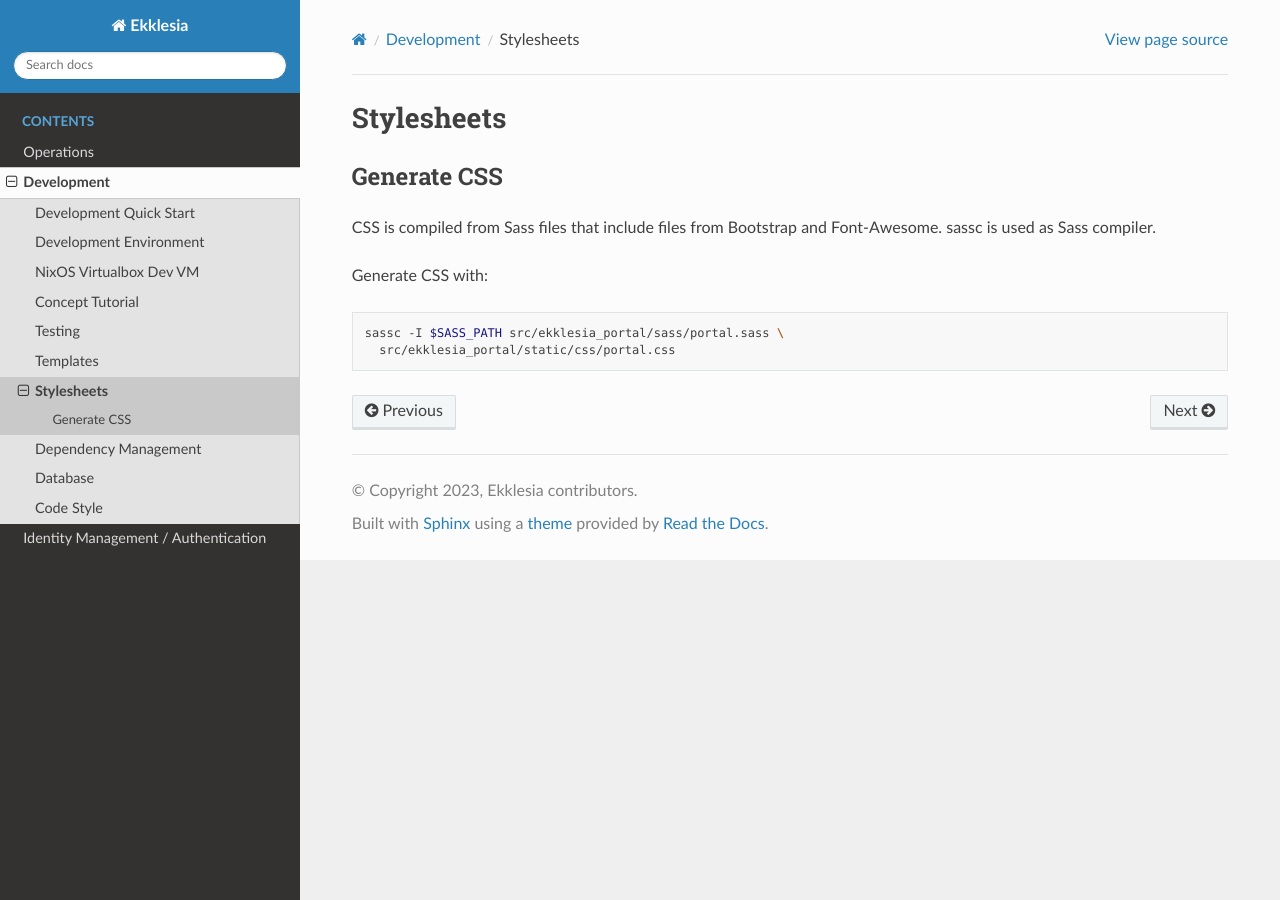
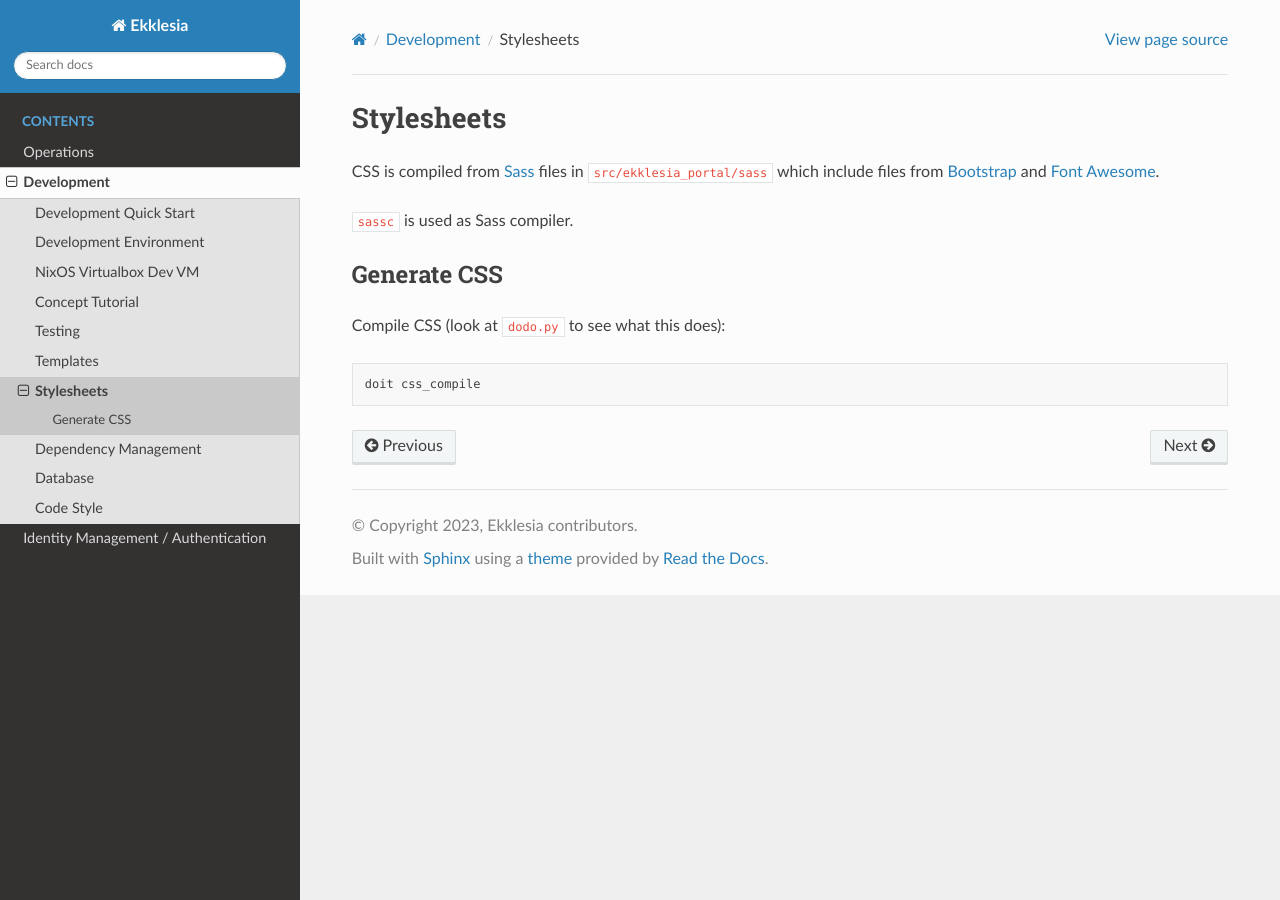
Before and after one commit to edemocracy/ekklesia, a Sphinx documentation site: the page built from docs/development/stylesheets.md, in a window 1280 px wide. Built offline with Sphinx 7.4.7 and the Read the Docs theme 2.0.0, drawn with Linux system fonts in a browser that asks for light colours.

Commit message:
dev docs: improve stylesheets

````diff
--- a/docs/development/stylesheets.md
+++ b/docs/development/stylesheets.md
@@ -2,14 +2,16 @@
 
 # Stylesheets
 
+CSS is compiled from [Sass](https://sass-lang.com/) files in
+{file}`src/ekklesia_portal/sass` which include files from
+[Bootstrap](https://getbootstrap.com/) and [Font Awesome](https://fontawesome.com/).
+
+[`sassc`](https://sass-lang.com/libsass) is used as Sass compiler.
+
 ## Generate CSS
 
-CSS is compiled from Sass files that include files from Bootstrap and
-Font-Awesome. sassc is used as Sass compiler.
-
-Generate CSS with:
+Compile CSS (look at {file}`dodo.py` to see what this does):
 
 ```shell
-sassc -I $SASS_PATH src/ekklesia_portal/sass/portal.sass \
-  src/ekklesia_portal/static/css/portal.css
+doit css_compile
 ```
````
